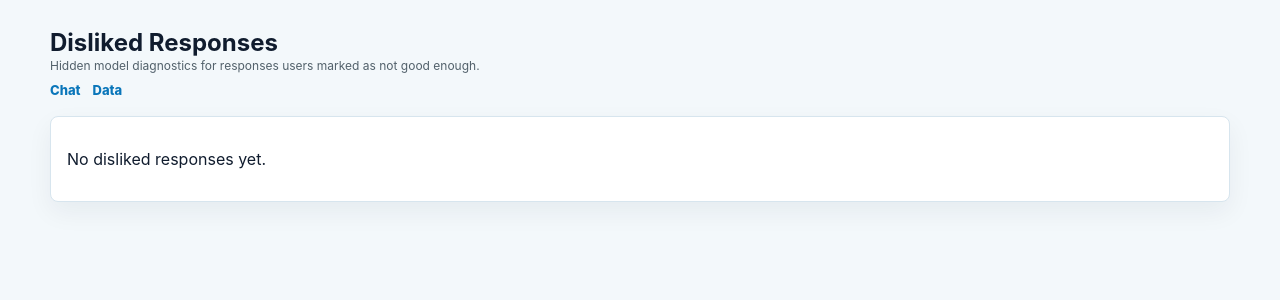
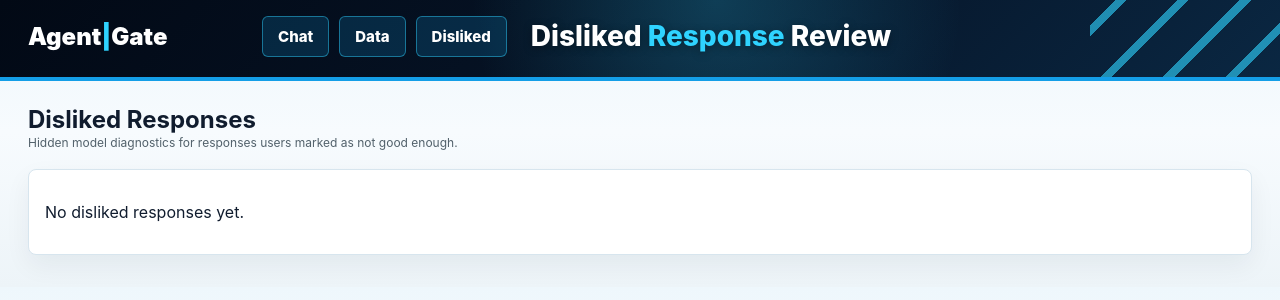
Before and after one commit to AlyaF3i/super-iq, a Flask app: page /feedback in a window 1280 px wide. Shown: the top 300 px of the page. Run offline with Flask 3, Linux system fonts and the light colour scheme; data comes from the database, SQL or seed files in the repository; data that the repository does not hold is empty; some libraries are stand-ins or nearby versions.

Commit message:
Add disliked feedback page navigation

```diff
--- a/templates/chat.html
+++ b/templates/chat.html
@@ -70,8 +70,8 @@
 <body>
 <div class="topbar">
   <div class="topbar-inner">
-    <div class="brand">Cyber<span>|</span>Gate</div>
-    <nav class="nav"><a href="/">Chat</a><a href="/data">Data</a></nav>
+    <div class="brand">Agent<span>|</span>Gate</div>
+    <nav class="nav"><a href="/">Chat</a><a href="/data">Data</a><a href="/feedback">Disliked</a></nav>
     <div class="hero-title">Local CRM <span>Intelligence</span> Console</div>
   </div>
 </div>
--- a/templates/data.html
+++ b/templates/data.html
@@ -37,8 +37,8 @@
 <body>
 <div class="topbar">
   <div class="topbar-inner">
-    <div class="brand">Cyber<span>|</span>Gate</div>
-    <nav class="nav"><a href="/">Chat</a><a href="/data">Data</a></nav>
+    <div class="brand">Agent<span>|</span>Gate</div>
+    <nav class="nav"><a href="/">Chat</a><a href="/data">Data</a><a href="/feedback">Disliked</a></nav>
     <div class="hero-title">Local CRM <span>Data</span> Viewer</div>
   </div>
 </div>
--- a/templates/feedback.html
+++ b/templates/feedback.html
@@ -7,30 +7,45 @@
   <title>Disliked Responses</title>
   <style>
     :root { color-scheme: light; font-family: Inter, Segoe UI, Arial, sans-serif; --navy: #061427; --blue: #149ee7; --cyan: #2fd3ff; --ink: #101c2e; --line: #d7e5ee; }
-    body { margin: 0; background: #f3f8fb; color: var(--ink); }
-    main { max-width: 1180px; margin: 0 auto; padding: 28px; }
+    body { margin: 0; background: linear-gradient(180deg, #eef7fc 0%, #f7fbfe 46%, #edf4f8 100%); color: var(--ink); }
+    .topbar { position: relative; overflow: hidden; background: radial-gradient(circle at 56% 0%, rgba(47, 211, 255, 0.22), transparent 34%), linear-gradient(135deg, #020915 0%, #061427 54%, #0a2742 100%); color: white; border-bottom: 4px solid var(--blue); }
+    .topbar::after { content: ""; position: absolute; inset: 0; background: repeating-linear-gradient(135deg, transparent 0 18px, rgba(47, 211, 255, 0.72) 18px 26px, transparent 26px 44px); width: 190px; left: auto; opacity: 0.85; }
+    .topbar-inner { position: relative; z-index: 1; max-width: 1320px; margin: 0 auto; padding: 16px 28px 20px; display: grid; grid-template-columns: 210px auto minmax(0, 1fr); gap: 24px; align-items: center; }
+    .brand { font-weight: 900; font-size: 24px; line-height: 1; letter-spacing: 0; }
+    .brand span, .hero-title span { color: var(--cyan); }
+    .hero-title { font-size: 28px; font-weight: 800; line-height: 1.16; text-shadow: 0 2px 8px rgba(0, 0, 0, 0.36); }
+    main { max-width: 1320px; margin: 0 auto; padding: 24px 28px 32px; }
     header { display: flex; justify-content: space-between; gap: 18px; align-items: flex-start; margin-bottom: 18px; }
     h1 { font-size: 24px; margin: 0; }
     h2 { font-size: 16px; margin: 0 0 10px; }
     .small { color: #52616b; font-size: 12px; line-height: 1.45; }
-    .nav { display: flex; gap: 12px; margin-top: 8px; }
-    .nav a { color: #0a76ba; font-size: 13px; font-weight: 800; text-decoration: none; }
+    .nav { display: flex; gap: 10px; margin-top: 0; justify-content: flex-start; }
+    .nav a { color: white; font-size: 15px; font-weight: 800; text-decoration: none; padding: 10px 15px; border: 1px solid rgba(47, 211, 255, 0.45); border-radius: 6px; background: rgba(20, 158, 231, 0.18); }
+    .nav a:hover { background: rgba(47, 211, 255, 0.28); }
     .items { display: grid; gap: 14px; }
     .item { background: white; border: 1px solid var(--line); border-radius: 8px; padding: 16px; box-shadow: 0 10px 26px rgba(7, 33, 54, 0.06); }
     .grid { display: grid; grid-template-columns: 160px minmax(0, 1fr); gap: 8px; font-size: 13px; margin: 8px 0; }
+    .diagnostic { border-top: 1px solid #edf1f3; padding-top: 12px; margin-top: 12px; }
     pre { background: #061427; color: #f5fbff; padding: 12px; border-radius: 6px; overflow: auto; max-height: 360px; white-space: pre-wrap; }
     table { border-collapse: collapse; width: 100%; margin-top: 8px; font-size: 13px; }
     th, td { border: 1px solid #ccd6da; padding: 7px 8px; text-align: left; vertical-align: top; }
     th { background: #dff1fb; }
+    @media (max-width: 1040px) { .topbar-inner { grid-template-columns: 1fr; gap: 12px; } main { padding: 16px; } .nav { flex-wrap: wrap; } .grid { grid-template-columns: 1fr; } }
   </style>
 </head>
 <body>
+<div class="topbar">
+  <div class="topbar-inner">
+    <div class="brand">Agent<span>|</span>Gate</div>
+    <nav class="nav"><a href="/">Chat</a><a href="/data">Data</a><a href="/feedback">Disliked</a></nav>
+    <div class="hero-title">Disliked <span>Response</span> Review</div>
+  </div>
+</div>
 <main>
   <header>
     <div>
       <h1>Disliked Responses</h1>
       <div class="small">Hidden model diagnostics for responses users marked as not good enough.</div>
-      <nav class="nav"><a href="/">Chat</a><a href="/data">Data</a></nav>
     </div>
   </header>
   <section class="items">
@@ -45,8 +60,10 @@
         <div class="grid"><strong>Trace</strong><span><a href="/trace-page/{{ item.id }}" target="_blank" rel="noopener">{{ item.id }}</a></span></div>
         <h2>Answer</h2>
         <pre>{{ item.answer }}</pre>
-        <h2>Hidden Diagnostic</h2>
-        {{ render_json(item.feedback)|safe }}
+        <div class="diagnostic">
+          <h2>Hidden Diagnostic</h2>
+          {{ render_json(item.feedback)|safe }}
+        </div>
       </article>
     {% endfor %}
   </section>
--- a/templates/trace.html
+++ b/templates/trace.html
@@ -38,7 +38,7 @@
     <div>
       <h1>Response Trace</h1>
       <div class="small">Trace ID: {{ trace_id }}</div>
-      <nav class="nav"><a href="/">Chat</a><a href="/data">Data</a></nav>
+      <nav class="nav"><a href="/">Chat</a><a href="/data">Data</a><a href="/feedback">Disliked</a></nav>
     </div>
   </header>
 
```
